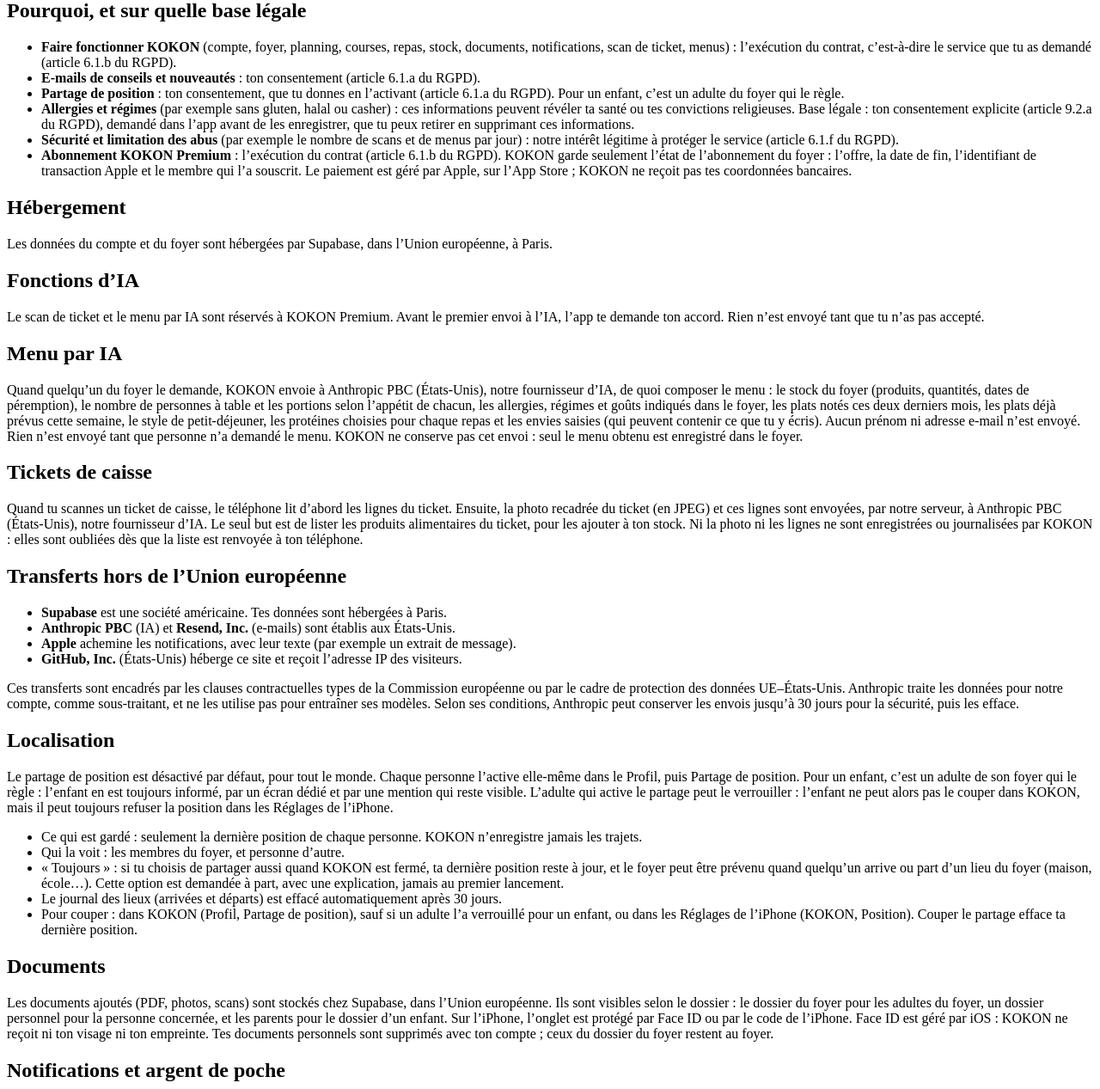
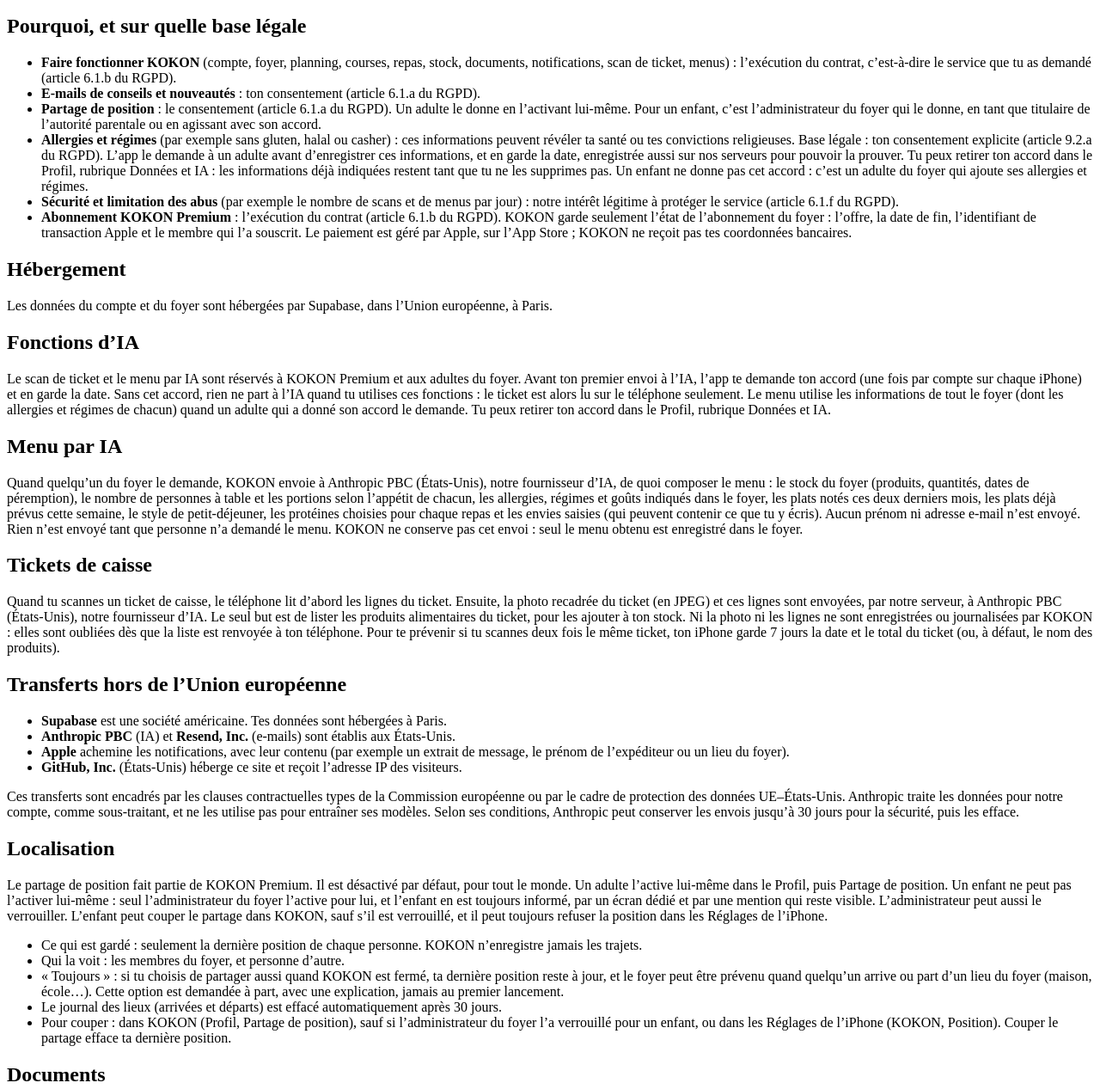
Before and after one commit to kokon-app/kokon-site, a plain HTML site: page privacy.html in a window 1280 px wide. Shown: the part 759-2026 px from the top of the page at 86% size. Drawn offline with Linux system fonts and the light colour scheme.

Commit message:
Politique (tour 5) : position d'un enfant, IA réservée aux adultes avec accord retirable, journaux, tickets, notifications Apple, accords et leur preuve
Co-Authored-By: Claude Opus 5.5 <noreply@anthropic.com>

```diff
--- a/privacy.html
+++ b/privacy.html
@@ -58,6 +58,7 @@
       <li>La dernière position, seulement si le partage de position est activé (voir « Localisation »).</li>
       <li>La date de ta dernière ouverture de l’app, pour ne pas t’écrire si tu ne l’utilises plus (voir « E-mails »).</li>
       <li>L’état de l’abonnement KOKON Premium du foyer.</li>
+      <li>Les accords que tu as donnés (fonctions d’IA ; allergies et régimes) et leur date.</li>
     </ul>
 
     <h2>Âge minimum et comptes enfants</h2>
@@ -75,8 +76,8 @@
     <ul>
       <li><strong>Faire fonctionner KOKON</strong> (compte, foyer, planning, courses, repas, stock, documents, notifications, scan de ticket, menus) : l’exécution du contrat, c’est-à-dire le service que tu as demandé (article 6.1.b du RGPD).</li>
       <li><strong>E-mails de conseils et nouveautés</strong> : ton consentement (article 6.1.a du RGPD).</li>
-      <li><strong>Partage de position</strong> : ton consentement, que tu donnes en l’activant (article 6.1.a du RGPD). Pour un enfant, c’est un adulte du foyer qui le règle.</li>
-      <li><strong>Allergies et régimes</strong> (par exemple sans gluten, halal ou casher) : ces informations peuvent révéler ta santé ou tes convictions religieuses. Base légale : ton consentement explicite (article 9.2.a du RGPD), demandé dans l’app avant de les enregistrer, que tu peux retirer en supprimant ces informations.</li>
+      <li><strong>Partage de position</strong> : le consentement (article 6.1.a du RGPD). Un adulte le donne en l’activant lui-même. Pour un enfant, c’est l’administrateur du foyer qui le donne, en tant que titulaire de l’autorité parentale ou en agissant avec son accord.</li>
+      <li><strong>Allergies et régimes</strong> (par exemple sans gluten, halal ou casher) : ces informations peuvent révéler ta santé ou tes convictions religieuses. Base légale : ton consentement explicite (article 9.2.a du RGPD). L’app le demande à un adulte avant d’enregistrer ces informations, et en garde la date, enregistrée aussi sur nos serveurs pour pouvoir la prouver. Tu peux retirer ton accord dans le Profil, rubrique Données et IA : les informations déjà indiquées restent tant que tu ne les supprimes pas. Un enfant ne donne pas cet accord : c’est un adulte du foyer qui ajoute ses allergies et régimes.</li>
       <li><strong>Sécurité et limitation des abus</strong> (par exemple le nombre de scans et de menus par jour) : notre intérêt légitime à protéger le service (article 6.1.f du RGPD).</li>
       <li><strong>Abonnement KOKON Premium</strong> : l’exécution du contrat (article 6.1.b du RGPD). KOKON garde seulement l’état de l’abonnement du foyer : l’offre, la date de fin, l’identifiant de transaction Apple et le membre qui l’a souscrit. Le paiement est géré par Apple, sur l’App Store ; KOKON ne reçoit pas tes coordonnées bancaires.</li>
     </ul>
@@ -85,31 +86,31 @@
     <p>Les données du compte et du foyer sont hébergées par Supabase, dans l’Union européenne, à Paris.</p>
 
     <h2>Fonctions d’IA</h2>
-    <p>Le scan de ticket et le menu par IA sont réservés à KOKON Premium. Avant le premier envoi à l’IA, l’app te demande ton accord. Rien n’est envoyé tant que tu n’as pas accepté.</p>
+    <p>Le scan de ticket et le menu par IA sont réservés à KOKON Premium et aux adultes du foyer. Avant ton premier envoi à l’IA, l’app te demande ton accord (une fois par compte sur chaque iPhone) et en garde la date. Sans cet accord, rien ne part à l’IA quand tu utilises ces fonctions : le ticket est alors lu sur le téléphone seulement. Le menu utilise les informations de tout le foyer (dont les allergies et régimes de chacun) quand un adulte qui a donné son accord le demande. Tu peux retirer ton accord dans le Profil, rubrique Données et IA.</p>
 
     <h2>Menu par IA</h2>
     <p>Quand quelqu’un du foyer le demande, KOKON envoie à Anthropic PBC (États-Unis), notre fournisseur d’IA, de quoi composer le menu : le stock du foyer (produits, quantités, dates de péremption), le nombre de personnes à table et les portions selon l’appétit de chacun, les allergies, régimes et goûts indiqués dans le foyer, les plats notés ces deux derniers mois, les plats déjà prévus cette semaine, le style de petit-déjeuner, les protéines choisies pour chaque repas et les envies saisies (qui peuvent contenir ce que tu y écris). Aucun prénom ni adresse e-mail n’est envoyé. Rien n’est envoyé tant que personne n’a demandé le menu. KOKON ne conserve pas cet envoi : seul le menu obtenu est enregistré dans le foyer.</p>
 
     <h2>Tickets de caisse</h2>
-    <p>Quand tu scannes un ticket de caisse, le téléphone lit d’abord les lignes du ticket. Ensuite, la photo recadrée du ticket (en JPEG) et ces lignes sont envoyées, par notre serveur, à Anthropic PBC (États-Unis), notre fournisseur d’IA. Le seul but est de lister les produits alimentaires du ticket, pour les ajouter à ton stock. Ni la photo ni les lignes ne sont enregistrées ou journalisées par KOKON : elles sont oubliées dès que la liste est renvoyée à ton téléphone.</p>
+    <p>Quand tu scannes un ticket de caisse, le téléphone lit d’abord les lignes du ticket. Ensuite, la photo recadrée du ticket (en JPEG) et ces lignes sont envoyées, par notre serveur, à Anthropic PBC (États-Unis), notre fournisseur d’IA. Le seul but est de lister les produits alimentaires du ticket, pour les ajouter à ton stock. Ni la photo ni les lignes ne sont enregistrées ou journalisées par KOKON : elles sont oubliées dès que la liste est renvoyée à ton téléphone. Pour te prévenir si tu scannes deux fois le même ticket, ton iPhone garde 7 jours la date et le total du ticket (ou, à défaut, le nom des produits).</p>
 
     <h2>Transferts hors de l’Union européenne</h2>
     <ul>
       <li><strong>Supabase</strong> est une société américaine. Tes données sont hébergées à Paris.</li>
       <li><strong>Anthropic PBC</strong> (IA) et <strong>Resend, Inc.</strong> (e-mails) sont établis aux États-Unis.</li>
-      <li><strong>Apple</strong> achemine les notifications, avec leur texte (par exemple un extrait de message).</li>
+      <li><strong>Apple</strong> achemine les notifications, avec leur contenu (par exemple un extrait de message, le prénom de l’expéditeur ou un lieu du foyer).</li>
       <li><strong>GitHub, Inc.</strong> (États-Unis) héberge ce site et reçoit l’adresse IP des visiteurs.</li>
     </ul>
     <p>Ces transferts sont encadrés par les clauses contractuelles types de la Commission européenne ou par le cadre de protection des données UE–États-Unis. Anthropic traite les données pour notre compte, comme sous-traitant, et ne les utilise pas pour entraîner ses modèles. Selon ses conditions, Anthropic peut conserver les envois jusqu’à 30 jours pour la sécurité, puis les efface.</p>
 
     <h2>Localisation</h2>
-    <p>Le partage de position est désactivé par défaut, pour tout le monde. Chaque personne l’active elle-même dans le Profil, puis Partage de position. Pour un enfant, c’est un adulte de son foyer qui le règle : l’enfant en est toujours informé, par un écran dédié et par une mention qui reste visible. L’adulte qui active le partage peut le verrouiller : l’enfant ne peut alors pas le couper dans KOKON, mais il peut toujours refuser la position dans les Réglages de l’iPhone.</p>
+    <p>Le partage de position fait partie de KOKON Premium. Il est désactivé par défaut, pour tout le monde. Un adulte l’active lui-même dans le Profil, puis Partage de position. Un enfant ne peut pas l’activer lui-même : seul l’administrateur du foyer l’active pour lui, et l’enfant en est toujours informé, par un écran dédié et par une mention qui reste visible. L’administrateur peut aussi le verrouiller. L’enfant peut couper le partage dans KOKON, sauf s’il est verrouillé, et il peut toujours refuser la position dans les Réglages de l’iPhone.</p>
     <ul>
       <li>Ce qui est gardé : seulement la dernière position de chaque personne. KOKON n’enregistre jamais les trajets.</li>
       <li>Qui la voit : les membres du foyer, et personne d’autre.</li>
       <li>« Toujours » : si tu choisis de partager aussi quand KOKON est fermé, ta dernière position reste à jour, et le foyer peut être prévenu quand quelqu’un arrive ou part d’un lieu du foyer (maison, école…). Cette option est demandée à part, avec une explication, jamais au premier lancement.</li>
       <li>Le journal des lieux (arrivées et départs) est effacé automatiquement après 30 jours.</li>
-      <li>Pour couper : dans KOKON (Profil, Partage de position), sauf si un adulte l’a verrouillé pour un enfant, ou dans les Réglages de l’iPhone (KOKON, Position). Couper le partage efface ta dernière position.</li>
+      <li>Pour couper : dans KOKON (Profil, Partage de position), sauf si l’administrateur du foyer l’a verrouillé pour un enfant, ou dans les Réglages de l’iPhone (KOKON, Position). Couper le partage efface ta dernière position.</li>
     </ul>
 
     <h2>Documents</h2>
@@ -131,7 +132,7 @@
     <p>Les données du compte et du foyer sont gardées tant que le compte existe. Les durées plus courtes sont indiquées dans chaque partie (journal des lieux, e-mails, écran Premium).</p>
 
     <h2>Journaux</h2>
-    <p>Les fonctions de KOKON ne journalisent que des compteurs techniques (nombre d’envois, durées, erreurs), sans ton prénom ni ton adresse e-mail. Notre hébergeur garde des journaux techniques, dont l’adresse IP, pour la sécurité, pendant une durée limitée.</p>
+    <p>Les fonctions de KOKON journalisent des compteurs techniques (nombre d’envois, durées, erreurs, type de règle appliquée), sans ton prénom, ton adresse e-mail ni le détail de tes allergies. Notre hébergeur garde des journaux techniques, dont l’adresse IP, pour la sécurité, pendant une durée limitée.</p>
 
     <h2>Prestataires</h2>
     <ul>
@@ -151,7 +152,7 @@
       <li>d’en demander la limitation ;</li>
       <li>de t’opposer à un traitement fondé sur notre intérêt légitime ;</li>
       <li>de les récupérer dans un format lisible pour les emporter ailleurs (portabilité) ;</li>
-      <li>de retirer ton consentement à tout moment (e-mails de conseils, partage de position, allergies et régimes), sans effet sur ce qui a été fait avant (si un adulte a verrouillé le partage de position d’un enfant, c’est lui qui le coupe dans KOKON ; l’enfant peut toujours refuser la position dans les Réglages de l’iPhone) ;</li>
+      <li>de retirer ton consentement à tout moment (e-mails de conseils, partage de position, allergies et régimes), sans effet sur ce qui a été fait avant (si l’administrateur du foyer a verrouillé le partage de position d’un enfant, c’est lui qui le coupe dans KOKON ; l’enfant peut toujours refuser la position dans les Réglages de l’iPhone) ;</li>
       <li>de donner des directives sur le sort de tes données après ton décès.</li>
     </ul>
     <p><strong>Comment faire.</strong> Depuis le Profil, tu peux exporter une copie de tes principales données (profil, foyers, planning, messages, propositions, courses, stock, repas). Pour une copie complète (documents, photos, préférences alimentaires…), écris à <a href="mailto:contact@getkokon.app">contact@getkokon.app</a>.</p>
```
